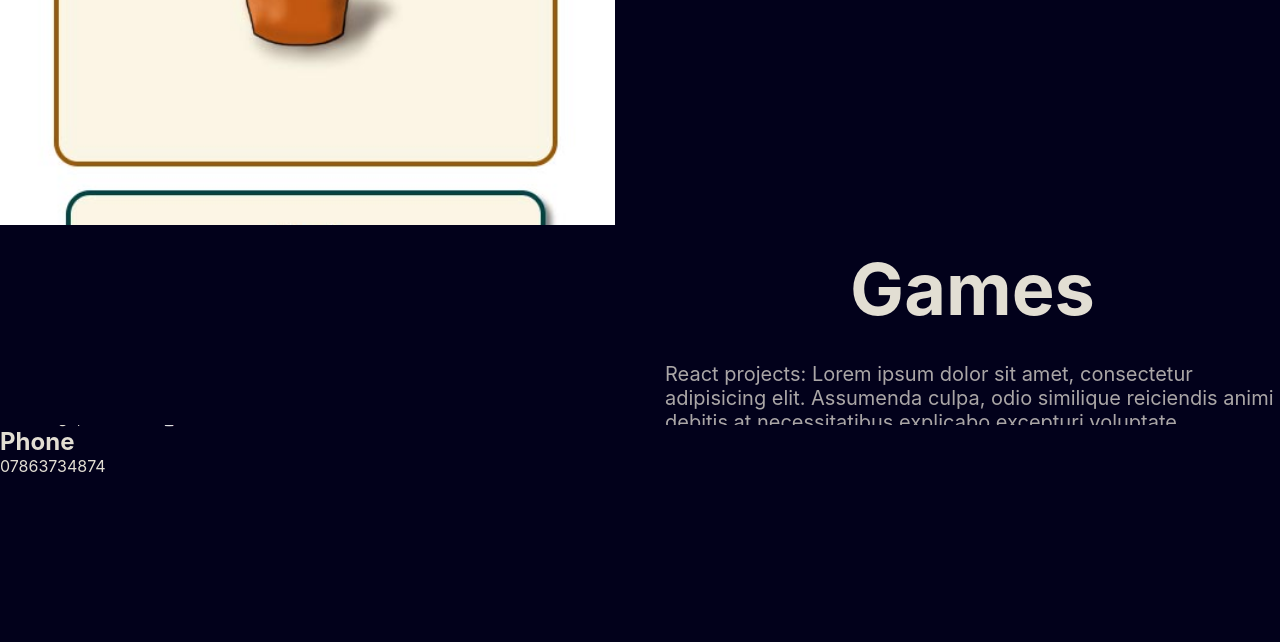
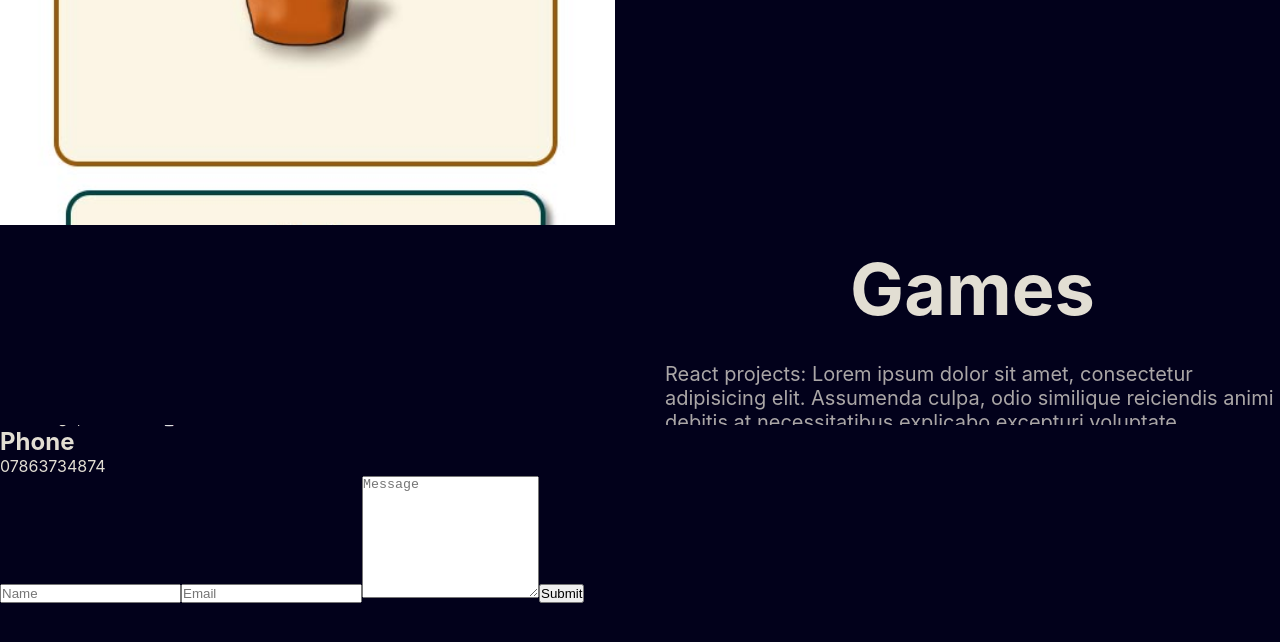
Before and after one commit to Lu-Smith/animated_portfolio_sass_typescript, a React (Create React App) app: page / in a window 1280 px wide. Shown: the part 6100-6742 px from the top of the page. Built offline with nearby package versions, Linux system fonts and the light colour scheme.

Commit message:
Updated Contact.tsx

```diff
--- a/src/components/Contact.tsx
+++ b/src/components/Contact.tsx
@@ -19,7 +19,12 @@ const Contact = () => {
             </div>
         </div>
         <div className="formContainer">
-
+            <form action="">
+                <input type="text" required placeholder='Name'/>
+                <input type="email" required placeholder='Email'/>
+                <textarea placeholder='Message'rows={8}></textarea>
+                <button>Submit</button>
+            </form>
         </div>
     </div>
   )
```
